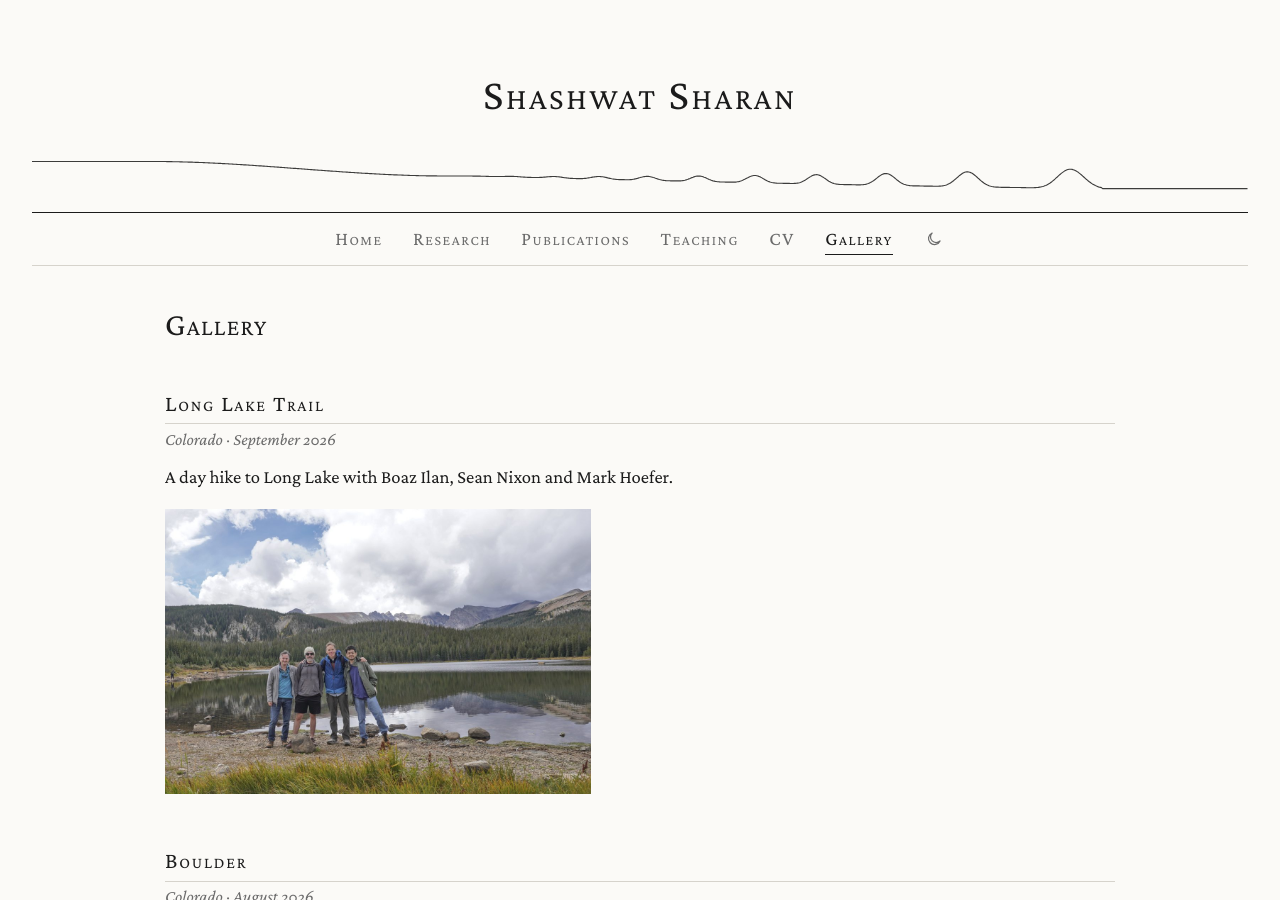
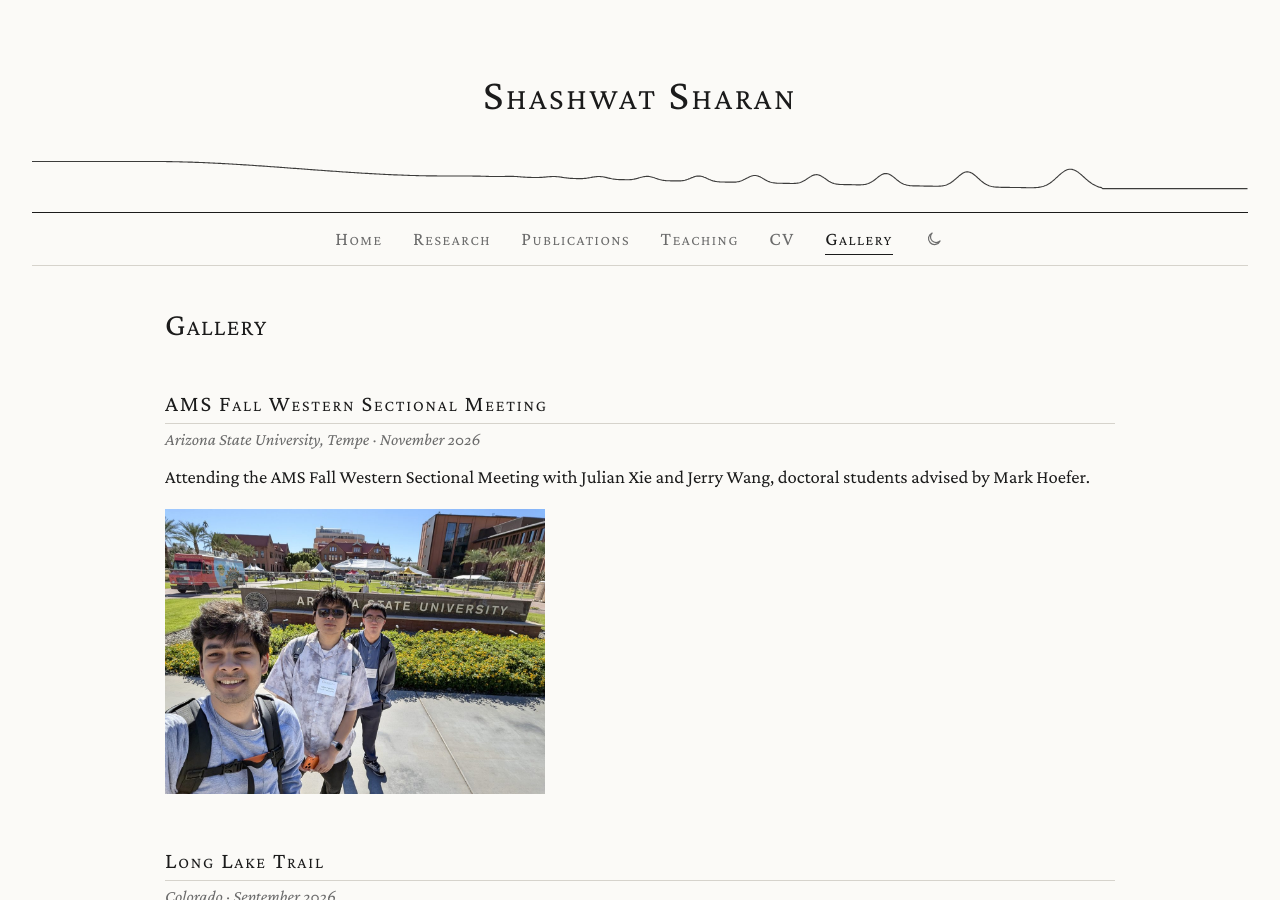
Before and after one commit to shashwatsharan/shashwatsharan.github.io, a Jekyll site: the page built from gallery.md, in a window 1280 px wide and 900 px high. Built offline with Jekyll 4.4.1, drawn with Linux system fonts in a browser that asks for light colours.

Commit message:
Add AMS Tempe album

```diff
--- a/_data/gallery.yml
+++ b/_data/gallery.yml
@@ -9,6 +9,15 @@
 #   page load faster, and is used automatically when it exists.
 # Optional per album
 #   description   a short line shown above the album's photos.
+
+- title: AMS Fall Western Sectional Meeting
+  place: Arizona State University, Tempe
+  date: November 2026
+  description: Attending the AMS Fall Western Sectional Meeting with Julian Xie and Jerry Wang, doctoral students advised by Mark Hoefer.
+  photos:
+    - file: ams-tempe-2026-11.jpg
+      ar: 1.333
+      caption: Me, Julian Xie and Jerry Wang (left to right) at Arizona State University.
 
 - title: Long Lake Trail
   place: Colorado
```
